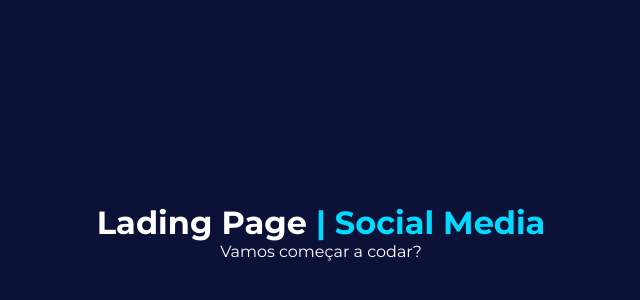
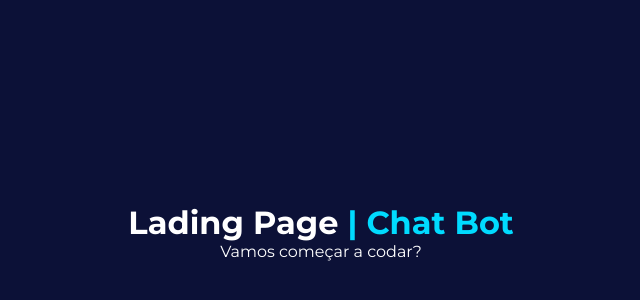
Before and after one commit to techlegionbr/chat-bot, a website: page index.html in a window 1280 px wide. Shown: the part 168-468 px from the top of the page, without its empty margins (319-959 px from the left). Drawn offline with Linux system fonts and the light colour scheme.

Commit message:
feat: 🎸 create project chat-bot
creating a new landing page project, for chat bot

```diff
--- a/index.html
+++ b/index.html
@@ -19,7 +19,7 @@
     />
   </head>
   <body>
-    <h1>Lading Page <span>| Social Media</span></h1>
+    <h1>Lading Page <span>| Chat Bot</span></h1>
     <p>Vamos começar a codar?</p>
   </body>
 </html>
```
